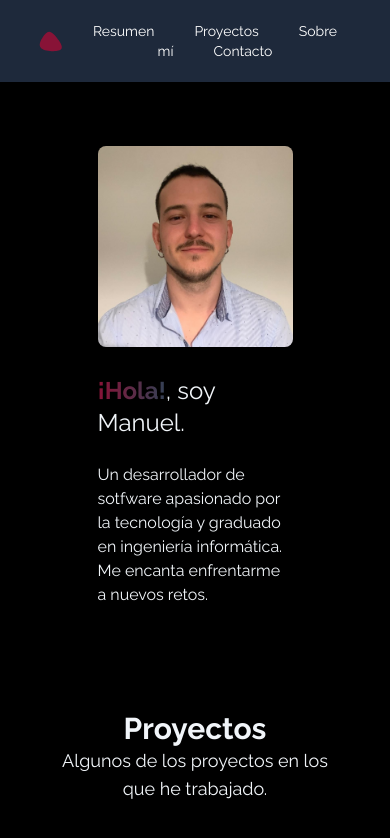
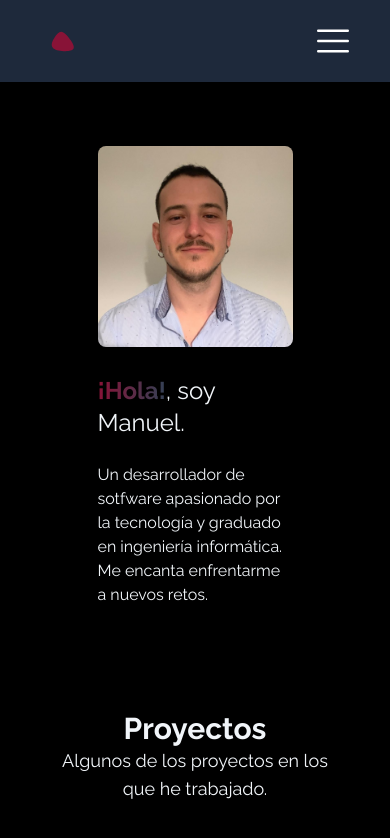
Before and after one commit to dev-spm/portfolio, a React (Vite) app: page / in a window 390 px wide. Shown: the top 838 px of the page. Built offline with nearby package versions, Linux system fonts and the light colour scheme.

Commit message:
Add responsive menu component to header

```diff
--- /dev/null
+++ b/src/assets/Menu.jsx
@@ -0,0 +1,17 @@
+
+export default function Menu() {
+  return (
+    <svg className="w-8 h-auto" version="1.0" xmlns="http://www.w3.org/2000/svg"
+      width="512.000000pt" height="512.000000pt" viewBox="0 0 512.000000 512.000000"
+      preserveAspectRatio="xMidYMid meet">
+
+      <g transform="translate(0.000000,512.000000) scale(0.100000,-0.100000)"
+        fill="#ffffff" stroke="none">
+        <path d="M125 4393 c-164 -86 -166 -300 -3 -384 36 -19 95 -19 2435 -19 2313 0 2399 1 2438 19 164 76 166 298 3 382 -36 19 -95 19 -2440 19 -2169 -1 -2406 -2 -2433 -17z" />
+        <path d="M149 2766 c-60 -21 -100 -56 -125 -110 -52 -112 -10 -231 100 -282 l51 -24 2385 0 2385 0 51 24 c113 52 154 174 96 287 -29 57 -70 92 -131 109 -24 6 -848 10 -2406 10 -1911 -1 -2377 -3 -2406 -14z" />
+        <path d="M125 1121 c-104 -47 -153 -174 -106 -276 19 -43 78 -100 118 -116 33 -12 4813 -12 4846 0 40 16 99 73 118 116 47 102 -2 229 -106 276 -38 18 -140 19 -2435 19 -2295 0 -2397 -1 -2435 -19z" />
+      </g>
+    </svg>
+
+  )
+}
--- a/src/components/Header.jsx
+++ b/src/components/Header.jsx
@@ -1,16 +1,42 @@
+import { useState } from 'react'
+
 import logo from '/favicon.svg'
+import Menu from '../assets/Menu'
 
 export default function Header() {
+  let Links = [
+    { name: 'Resumen' },
+    { name: 'Proyectos' },
+    { name: 'Sobre mí' },
+    { name: 'Contacto' }
+  ]
+
+  const [isOpen, setIsOpen] = useState(false)
+
   return (
-    <div className="sticky z-10 top-0 flex overflow-auto w-full md:w-4/5 lg:w-2/3 bg-slate-800 border
-                border-transparent sm:rounded-full px-7 py-5 sm:mt-5 text-white text-center items-center justify-between">
-      <img className="w-10" src={logo} />
-      <div className="flex-1 space-x-10 md:text-base text-sm">
-        <a>Resumen</a>
-        <a>Proyectos</a>
-        <a>Sobre mí</a>
-        <a>Contacto</a>
+    <div className="w-full md:w-4/5 lg:w-3/4 sm:sticky z-10 sm:top-0 bg-slate-800 border border-transparent
+                  sm:rounded-full px-10 sm:px-7 py-5 sm:mt-5 text-white sm:flex justify-between items-center">
+      <div className="flex justify-between">
+        <img className="flex w-10" src={logo} />
+        <div onClick={() => setIsOpen(!isOpen)} className='sm:hidden flex items-center cursor-pointer'>
+          {
+            console.log(isOpen)
+          }
+          <Menu />
+        </div>
       </div>
-    </div>
+      <ul className={`sm:flex sm:flex-1 sm:flex-row flex-col items-center space-y-5 sm:space-y-0 sm:pl-0 sm:items-center
+                      sm:justify-center sm:pt-0 pt-5 ${isOpen ? 'flex' : 'hidden'} md:text-lg text-base`}>
+        {
+          Links.map((link) => (
+            <li key={link.name} className="sm:ml-8">
+              <a>{link.name}</a>
+            </li>
+          ))
+        }
+      </ul>
+
+    </div >
+
   )
 }
```
